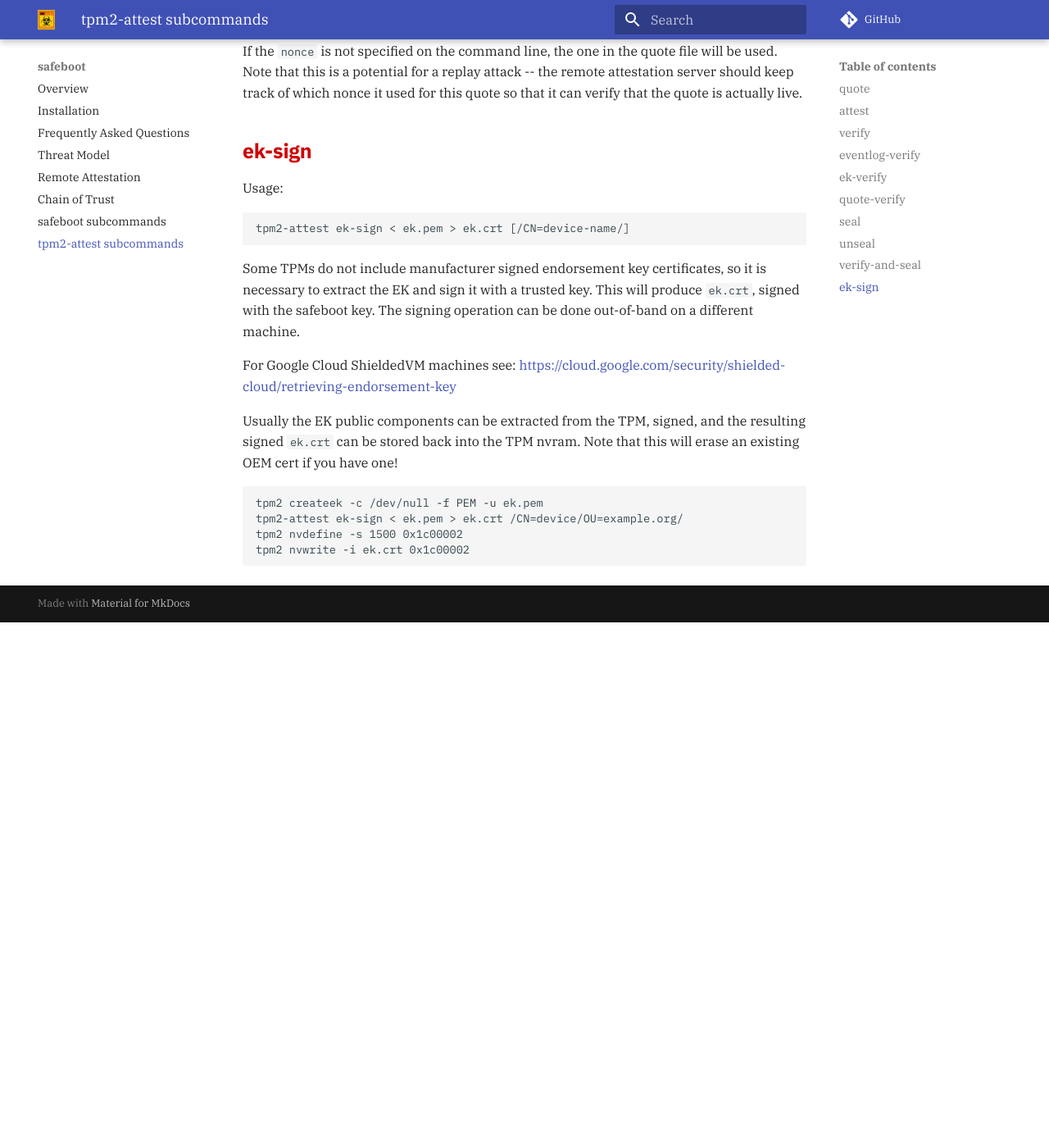
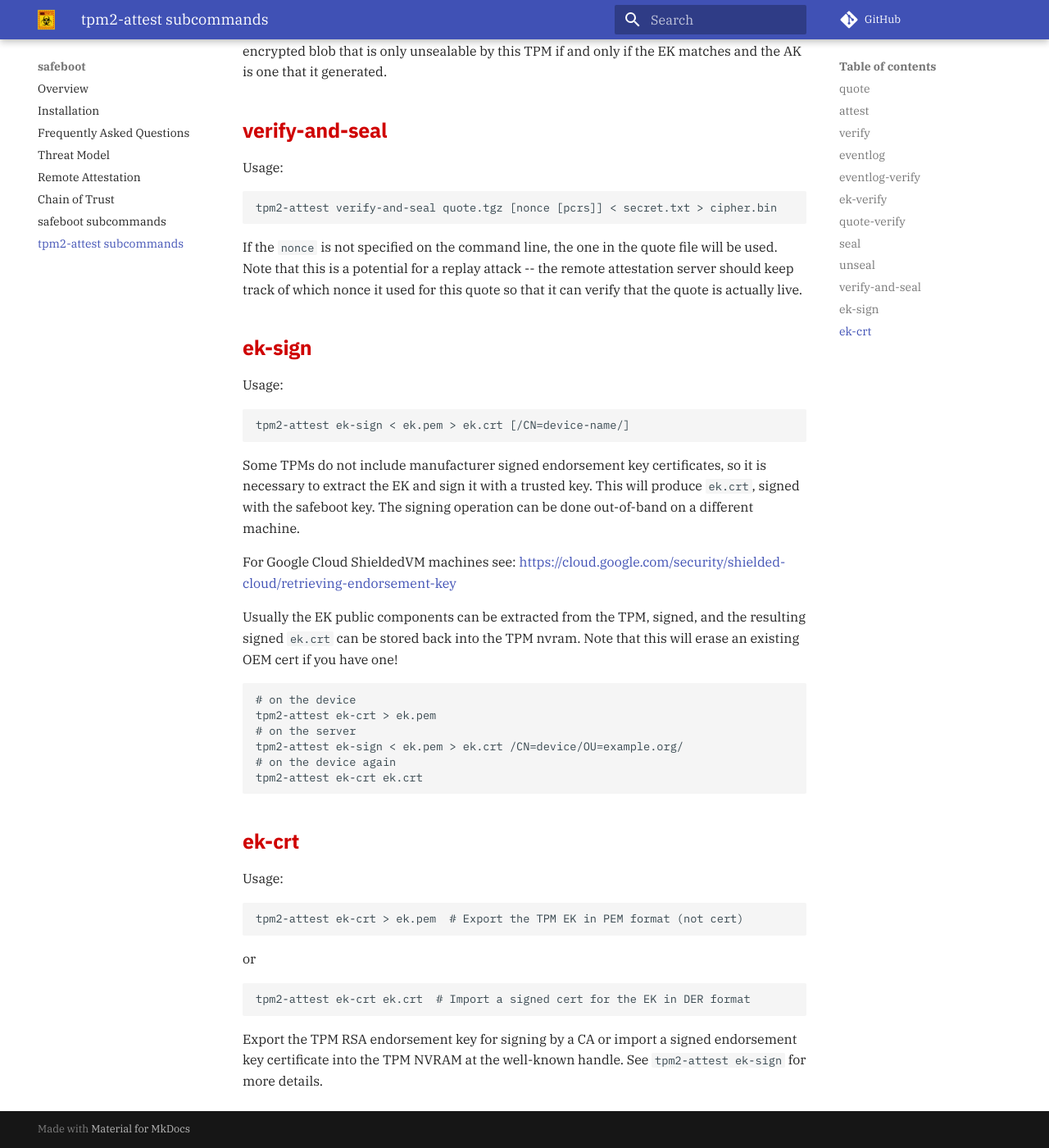
Before and after one commit to osresearch/safeboot, an MkDocs documentation site: the page built from docs/tpm2-attest.md, in a window 1280 px wide and 1400 px high, scrolled down 3344 px. Shown: the whole window at 82% size. Built offline with MkDocs 1.6.1 and Material for MkDocs 9.7.7, drawn with Linux system fonts in a browser that asks for light colours; comment, search, counter and statistics services are not loaded; before the commit the page ends 4103 px from its top, so only the background shows below that; some of the changed text lies outside the part shown.

Commit message:
tpm2-attest: add ek-crt command for import/export of endorsement keys

````diff
--- a/docs/tpm2-attest.md
+++ b/docs/tpm2-attest.md
@@ -55,6 +55,17 @@ If the `ca-path` is not specified, the system one will be used.
 
 The output on stdout is yaml formatted with the sha256 hash of the DER format
 EK certificate, the validated quote PCRs, and the unvalidated eventlog PCRs.
+
+## eventlog
+Usage:
+```
+tpm2-attest eventlog [eventlog.bin]
+```
+
+This will read and parse the TPM2 eventlog. If no file is specified,
+the default Linux one will be parsed.  If `-` is specified, the eventlog
+will be read from stdin.
+
 
 ## eventlog-verify
 Usage:
@@ -166,8 +177,24 @@ and the resulting signed `ek.crt` can be stored back into the TPM nvram.
 Note that this will erase an existing OEM cert if you have one!
 
 ```
-tpm2 createek -c /dev/null -f PEM -u ek.pem
+# on the device
+tpm2-attest ek-crt > ek.pem
+# on the server
 tpm2-attest ek-sign < ek.pem > ek.crt /CN=device/OU=example.org/
-tpm2 nvdefine -s 1500 0x1c00002
-tpm2 nvwrite -i ek.crt 0x1c00002
+# on the device again
+tpm2-attest ek-crt ek.crt
 ```
+
+## ek-crt
+Usage:
+```
+tpm2-attest ek-crt > ek.pem  # Export the TPM EK in PEM format (not cert)
+```
+or
+```
+tpm2-attest ek-crt ek.crt  # Import a signed cert for the EK in DER format
+```
+
+Export the TPM RSA endorsement key for signing by a CA or import a signed
+endorsement key certificate into the TPM NVRAM at the well-known handle.
+See `tpm2-attest ek-sign` for more details.
````
Also changed, not shown: 1 other file.
